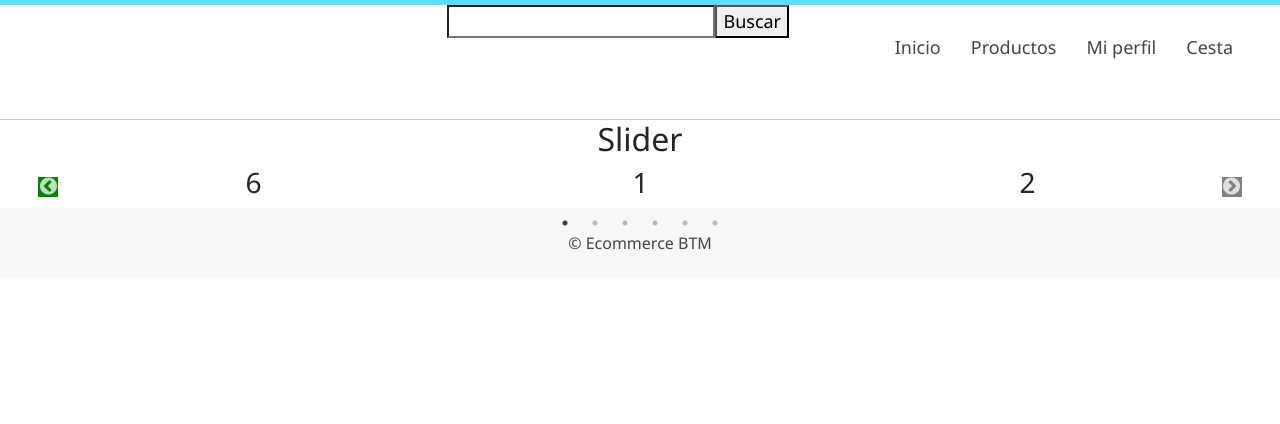
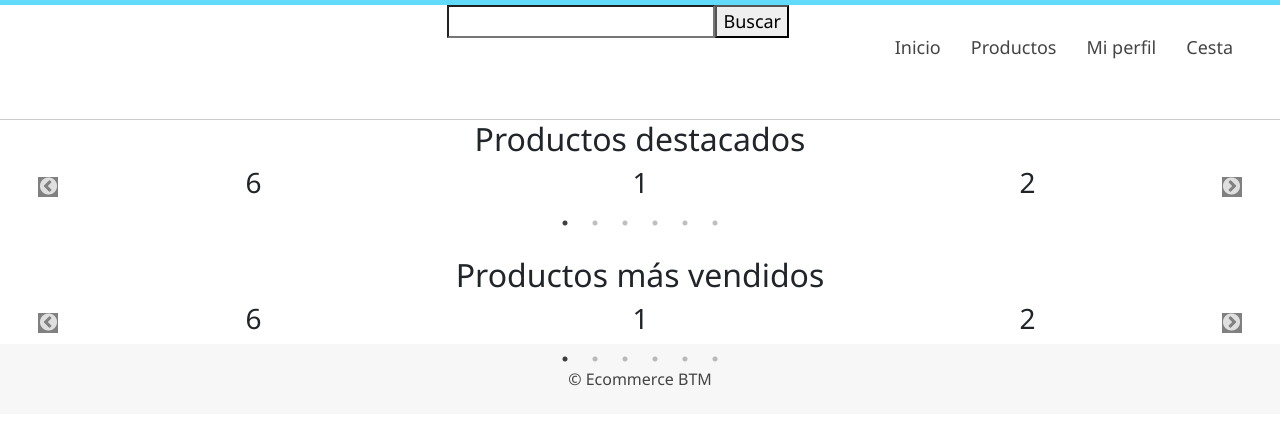
Before and after one commit to azaelsanchez/btm_ecommerce_front, a React (Create React App) app: page / in a window 1280 px wide. Shown: the top 424 px of the page. Built offline with nearby package versions, Linux system fonts and the light colour scheme.

Commit message:
Replica del Primer Slider

```diff
--- a/src/components/Slider.jsx
+++ b/src/components/SliderPDestacados.jsx
@@ -18,7 +18,7 @@ function SamplePrevArrow(props) {
   return (
     <div
       className={className}
-      style={{ ...style, display: "block", background: "green" }}
+      style={{ ...style, display: "block", background: "gray" }}
       onClick={onClick}
     />
   );
@@ -38,7 +38,7 @@ export default class CustomArrows extends Component {
     };
     return (
       <div>
-        <h2> Slider </h2>
+        <h2> Productos destacados </h2>
         <Slider {...settings}>
           <div>
             <h3>1</h3>
--- /dev/null
+++ b/src/components/SliderPMasVendidos.jsx
@@ -0,0 +1,65 @@
+import React, { Component } from "react";
+import Slider from "react-slick";
+
+
+function SampleNextArrow(props) {
+  const { className, style, onClick } = props;
+  return (
+    <div
+      className={className}
+      style={{ ...style, display: "block", background: "gray" }}
+      onClick={onClick}
+    />
+  );
+}
+
+function SamplePrevArrow(props) {
+  const { className, style, onClick } = props;
+  return (
+    <div
+      className={className}
+      style={{ ...style, display: "block", background: "gray" }}
+      onClick={onClick}
+    />
+  );
+}
+
+export default class CustomArrows extends Component {
+  render() {
+    const settings = {
+      dots: true,
+      infinite: true,
+      centerPadding: "60px",
+      centerMode: true,
+      slidesToShow: 3,
+      slidesToScroll: 1,
+      nextArrow: <SampleNextArrow />,
+      prevArrow: <SamplePrevArrow />
+    };
+    return (
+      <div>
+        <h2> Productos más vendidos </h2>
+        <Slider {...settings}>
+          <div>
+            <h3>1</h3>
+          </div>
+          <div>
+            <h3>2</h3>
+          </div>
+          <div>
+            <h3>3</h3>
+          </div>
+          <div>
+            <h3>4</h3>
+          </div>
+          <div>
+            <h3>5</h3>
+          </div>
+          <div>
+            <h3>6</h3>
+          </div>
+        </Slider>
+      </div>
+    );
+  }
+}
--- a/src/containers/Main.jsx
+++ b/src/containers/Main.jsx
@@ -5,15 +5,18 @@ import './App.css';
 
 //Componentes importados
 import Header from '../components/Header';
-import Slider from '../components/Slider';
+import SliderPDestacados from '../components/SliderPDestacados';
 import Footer from '../components/Footer';
+import SliderPMasVendidos from '../components/SliderPMasVendidos';
 // import Sidebar from '../components/Sidebar';
 
 function Main() {
   return (
     <Fragment>
       <Header />
-      <Slider />
+      <SliderPDestacados />
+      <br/><br/>
+      <SliderPMasVendidos/>
 
       {/* <Sidebar /> */}
       <div className="clearfix"></div>
```
